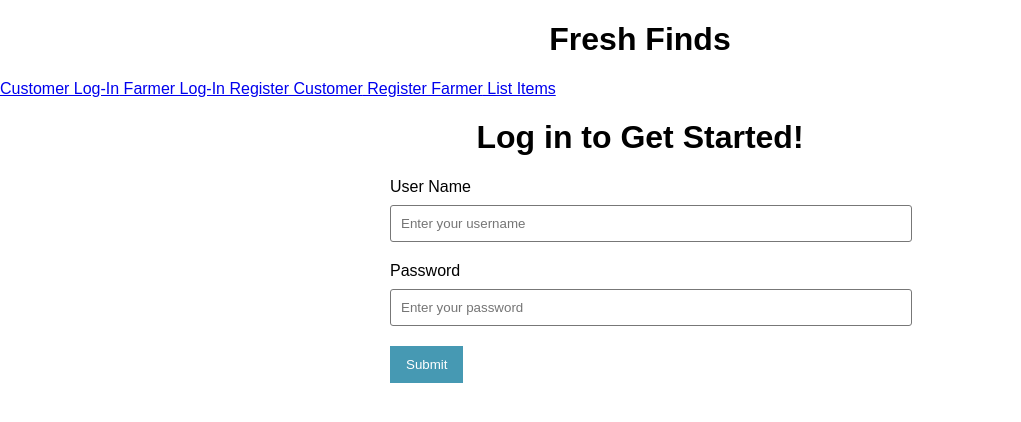
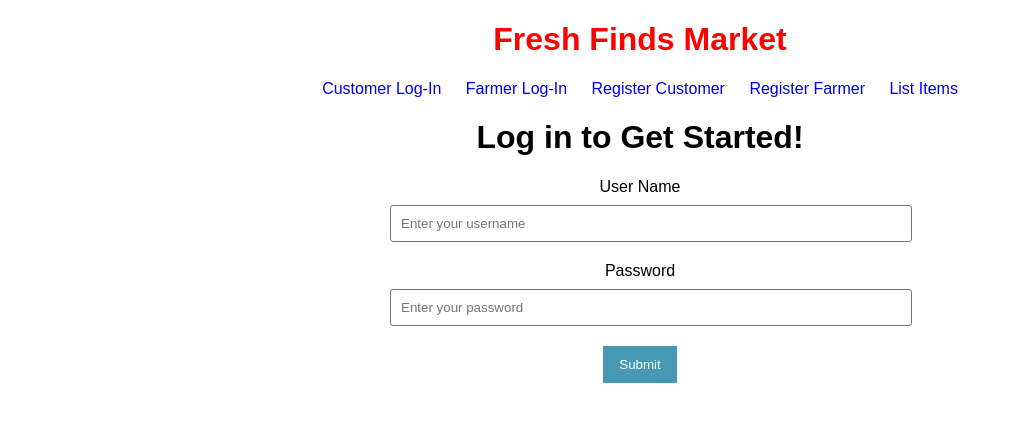
Before and after one commit to ZIng178/FreshFind, a React (Create React App) app: page /CustomerLogin in a window 1280 px wide. Shown: the top 422 px of the page, without its empty margins (0-1021 px from the left). Built offline with nearby package versions, Linux system fonts and the light colour scheme.

Commit message:
Added some styling

```diff
--- a/src/App.css
+++ b/src/App.css
@@ -1,28 +1,20 @@
 .App {
   text-align: center;
 }
+
 
 .App-logo {
   height: 40vmin;
   pointer-events: none;
 }
 
-@media (prefers-reduced-motion: no-preference) {
-  .App-logo {
-    animation: App-logo-spin infinite 20s linear;
-  }
+.App-header{
+  text-align : center;
+  font-family: sans-serif;
+  color : red
 }
 
-.App-header {
-  background-color: #282c34;
-  min-height: 100vh;
-  display: flex;
-  flex-direction: column;
-  align-items: center;
-  justify-content: center;
-  font-size: calc(10px + 2vmin);
-  color: white;
-}
+
 
 .App-link {
   color: #61dafb;
@@ -32,3 +24,23 @@
 .customer-login{
   text-align : center;
 }
+
+
+.Navigation{
+  text-align : center;
+  padding : 10px;
+}
+
+.received{
+  width :500px;
+  margin : 5% auto;
+  padding : 10px;
+  display : flex;
+  align-items: center;
+
+
+}
+nav a{
+padding : 10px;
+text-decoration : none;
+}
--- a/src/App.js
+++ b/src/App.js
@@ -6,38 +6,24 @@ import FarmerLogin from "./FarmerLogin";
 import CustomerRegistration from "./CustomerRegistration";
 import FarmerRegistration from "./FarmerRegistration";
 import ListItems from "./ListItems"
+import "./App.css"
 
 function App(){
-  // const [farmItems, setFarmItems] = useState();
-  // useEffect(() => {
-  //   axios
-  //     .get("https://farmers-fresh-api.herokuapp.com/api/produce/")
-  //     .then(res => {
-  //       console.log("App.js, GET PRODUCE RES: ", res);
-  //       setFarmItems(res.data);
-  //     })
-  //     .catch(err => console.log(err));
-  // }, []);
-  // console.log("App.js, farmItems: ", farmItems);
-
   return (
     <React.Fragment>
-    {/* <div className="farm-items">
-    {farmItems.map(item=>{
-      return <Data/>
-    })}
-     </div> */}
      <div className="App">
       <header className="App-header">
-        <h1>Fresh Finds</h1>
+        <h1>Fresh Finds Market </h1>
       </header>
-      <Link to ="/CustomerLogin">Customer Log-In</Link>
+     {/* links */}
+       <nav>
+      <Link  to ="/CustomerLogin">Customer Log-In</Link>
       <Link to="/FarmerLogin"> Farmer Log-In</Link>
       <Link to="/RegisterCustomer"> Register Customer</Link>
       <Link to="/RegisterFarmer"> Register Farmer</Link>
       <Link to="/ListItems"> List Items</Link>
-
-
+      </nav>
+      {/*Routes */}
        <Route  path="/CustomerLogin" component ={CustomerLogin}/>
        <Route path ="/FarmerLogin" component ={FarmerLogin}/>
        <Route path="/RegisterCustomer" component={CustomerRegistration}/>
--- a/src/CustomerLogin.js
+++ b/src/CustomerLogin.js
@@ -1,5 +1,4 @@
 import React, {useState, useEffect}from "react";
-import {Route, Link} from "react-router-dom";
 import {withFormik, Form , Field} from "formik";
 import * as Yup from "yup";
 import axios from "axios";
@@ -19,6 +18,7 @@ const CustomerLogin =({values, errors, touched,status})=>{
     <div className="App">
      <div className="customer-login">
      <h1> Log in to Get Started!</h1>
+
       </div>
       <Form>
       <label htmlFor="name">
@@ -64,6 +64,7 @@ const LoginCustomer=withFormik({
             password : props.password || "",
         }
     },
+
     validationSchema: Yup.object().shape({
         username: Yup.string().required("UserName is required"),
         password: Yup.string().required("Password is required").min(6, "passwrod should be atleast 6 characters"),
--- a/src/ListItems.js
+++ b/src/ListItems.js
@@ -23,7 +23,7 @@ function ListItems(){
 return (
     <React.Fragment>
     {farmItems.map(item=>(
-     <img  src={item.produceImgURL}/>
+     <img className="received" src={item.produceImgURL}/>
       ))}
       </React.Fragment>
 )
```
Lines whose indentation alone changed are shown as unchanged.
